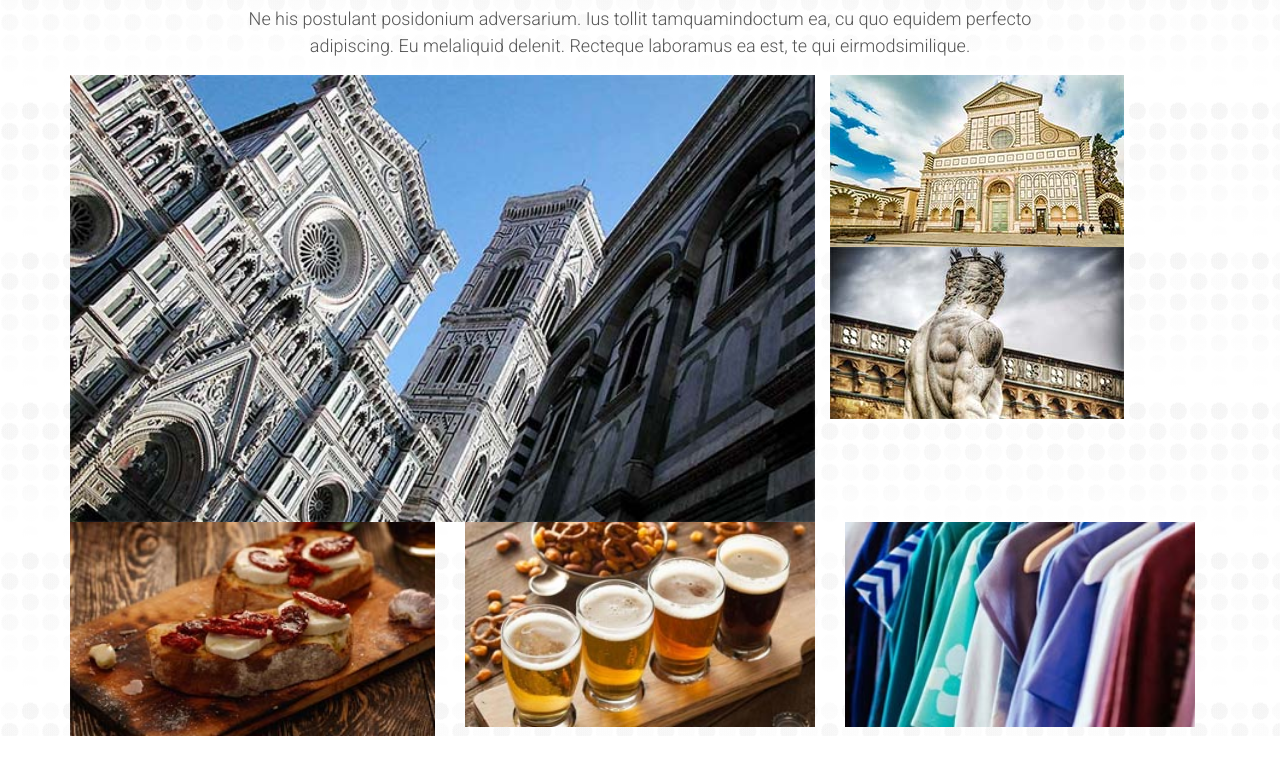
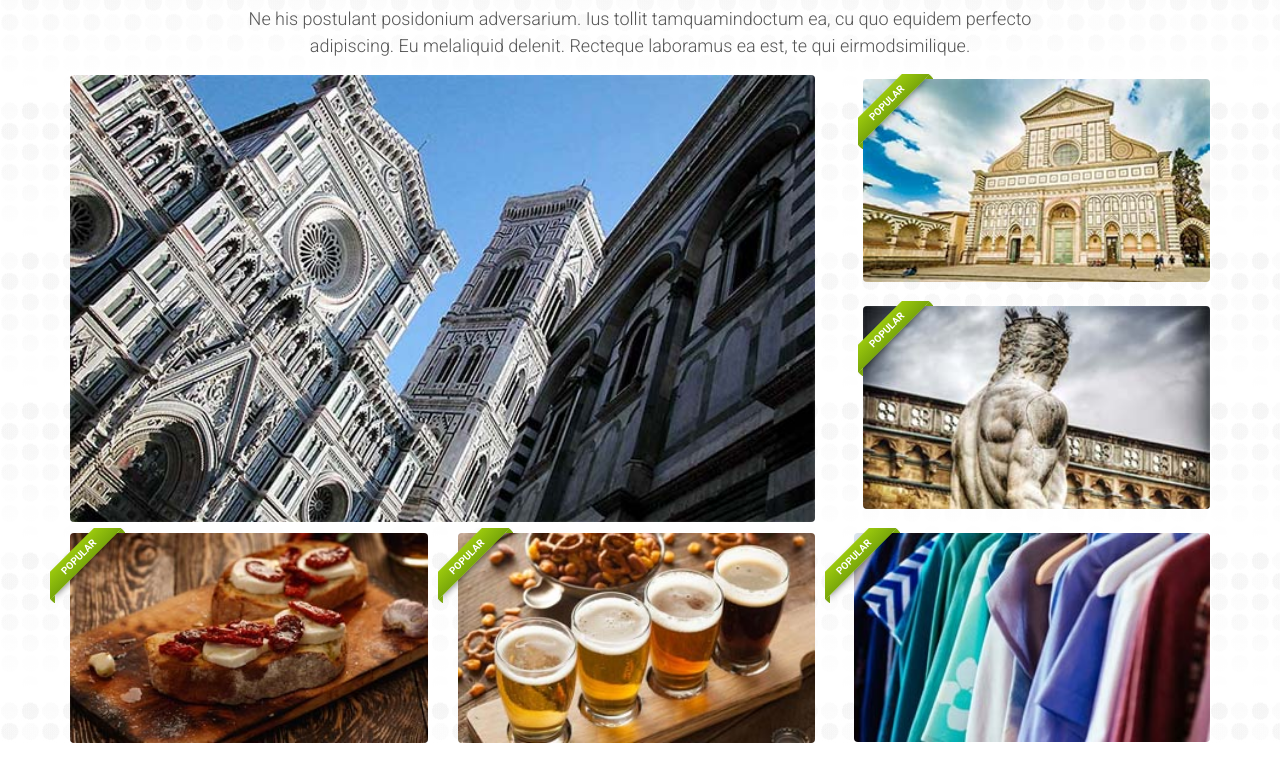
Before and after one commit to KyawKyawLin19/TourTemplate, a plain HTML site: page index.html in a window 1280 px wide. Shown: the part 398-1180 px from the top of the page. Drawn offline with nearby package versions, Linux system fonts and the light colour scheme; a web font is replaced by a local one.

Commit message:
Ribbon  Commit

```diff
--- a/css/style.css
+++ b/css/style.css
@@ -90,3 +90,52 @@
 .test {
   margin-bottom: 50px;
 }
+
+
+/* ribbon */
+.box {
+  position: relative;
+}
+.ribbon {
+  position: absolute;
+  left: -5px; top: -5px;
+  z-index: 1;
+  overflow: hidden;
+  width: 75px; height: 75px;
+  text-align: right;
+}
+.ribbon span {
+  font-size: 10px;
+  font-weight: bold;
+  color: #FFF;
+  text-transform: uppercase;
+  text-align: center;
+  line-height: 20px;
+  transform: rotate(-45deg);
+  -webkit-transform: rotate(-45deg);
+  width: 100px;
+  display: block;
+  background: #79A70A;
+  background: linear-gradient(#9BC90D 0%, #79A70A 100%);
+  box-shadow: 0 3px 10px -5px rgba(0, 0, 0, 1);
+  position: absolute;
+  top: 19px; left: -21px;
+}
+.ribbon span::before {
+  content: "";
+  position: absolute; left: 0px; top: 100%;
+  z-index: -1;
+  border-left: 3px solid #79A70A;
+  border-right: 3px solid transparent;
+  border-bottom: 3px solid transparent;
+  border-top: 3px solid #79A70A;
+}
+.ribbon span::after {
+  content: "";
+  position: absolute; right: 0px; top: 100%;
+  z-index: -1;
+  border-left: 3px solid transparent;
+  border-right: 3px solid #79A70A;
+  border-bottom: 3px solid transparent;
+  border-top: 3px solid #79A70A;
+}
--- a/index.html
+++ b/index.html
@@ -112,32 +112,49 @@
         <div class="most-viewed-img">
           <div class="row">
             <div class="col-lg-8 pl-0">
-              <img src="images/grid_home_1.jpg" class="img-fluid w-100" alt="">
+              <img src="images/grid_home_1.jpg" class="img-fluid w-100 rounded" alt="">
             </div>
-            <div class="col-lg-4">
-              <div class="row">
-                <img src="images/grid_home_3.jpg" class="img-fluid" alt="">
+            <div class="col-lg-4 pl-5">
+              <div class="row my-1 box">
+                <div class="ribbon"><span>POPULAR</span></div>
+                <img src="images/grid_home_3.jpg" class="img-fluid w-100 rounded" alt="">
               </div>
-              <div class="row">
-                <img src="images/grid_home_2.jpg" class="img-fluid" alt="">
+              <div class="row my-4 box">
+                <div class="ribbon"><span>POPULAR</span></div>
+                <img src="images/grid_home_2.jpg" class="img-fluid w-100 rounded" alt="">
               </div>
             </div>
           </div>
           <div class="row">
-            <div class="col-lg-4 pl-0">
-              <img src="images/grid_home_4.jpg" class="img-fluid w-100" alt="">
+            <div class="col-lg-8 pl-0">
+              <div class="row">
+                <div class="col-lg-6 box">
+                <div class="ribbon"><span>POPULAR</span></div>
+
+                  <img src="images/grid_home_4.jpg" class="img-fluid w-100 rounded" alt="">
+                </div>
+                <div class="col-lg-6 box">
+                <div class="ribbon"><span>POPULAR</span></div>
+
+                  <img src="images/grid_home_5.jpg" class="img-fluid w-100 rounded" alt="">
+                </div>
+              </div>
             </div>
-            <div class="col-lg-4">
-              <img src="images/grid_home_5.jpg" class="img-fluid w-100" alt="">
-            </div>
-            <div class="col-lg-4">
-              <img src="images/grid_home_6.jpg" class="img-fluid w-100" alt="">
+            <div class="col-lg-4 pl-4 pr-0 box">
+                <div class="ribbon"><span>POPULAR</span></div>
+
+              <img src="images/grid_home_6.jpg" class="img-fluid w-100 rounded" alt="">
             </div>
           </div>
         </div>
       </div>
     </div>
 
+
+    <!-- Map -->
+    <div class="container-fluid map p-0 mg-60">
+      <iframe src="https://www.google.com/maps/embed?pb=!1m14!1m8!1m3!1d46109.67981670746!2d11.236931000000002!3d43.755108!3m2!1i1024!2i768!4f13.1!3m3!1m2!1s0x0%3A0xb4f768e1820d5119!2sPiazzale+Michelangelo!5e0!3m2!1sen!2sus!4v1563165302282!5m2!1sen!2sus"  frameborder="0" style="position:relative;width:100%;height: 90vh;" allowfullscreen></iframe>
+    </div>
 
 
 
```
